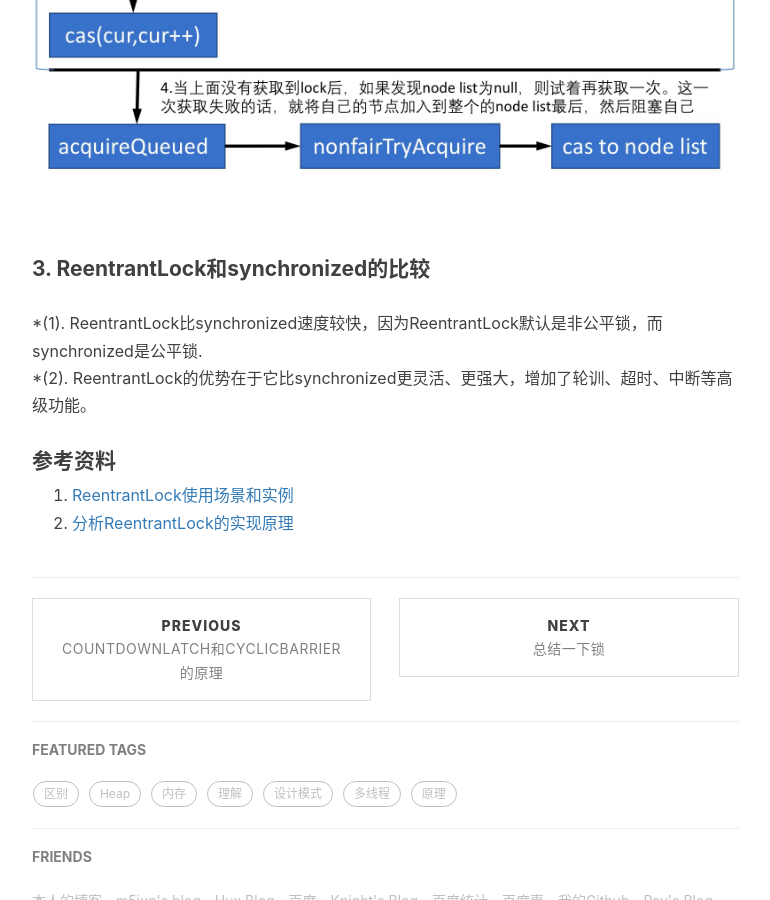
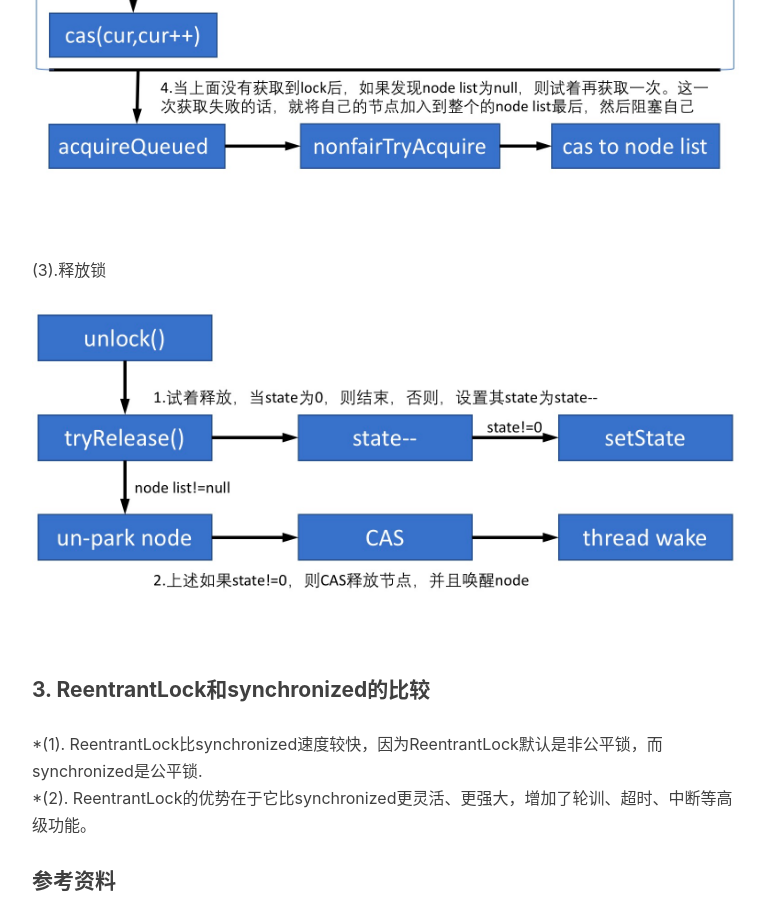
Before and after one commit to baiscjava/basicjava.github.io, a Jekyll site: the page built from _posts/2017-06-26-ReentrantLock的使用和原理.md, in a window 1280 px wide and 900 px high, scrolled down 2592 px. Shown: the whole window, without its empty margins (233-1003 px from the left). Built offline with Jekyll 4.4.1, drawn with Linux system fonts in a browser that asks for light colours; nearby versions of some CDN libraries; comment, search, counter and statistics services are not loaded.

Commit message:
Update 2017-06-26-ReentrantLock的使用和原理.md

```diff
--- a/_posts/2017-06-26-ReentrantLock的使用和原理.md
+++ b/_posts/2017-06-26-ReentrantLock的使用和原理.md
@@ -71,6 +71,9 @@ lock操作<br>
 lock操作<br>
 ![gras](/images/aqs/ReentrantLock_unfair_lock.jpeg)<br>
 
+(3).释放锁<br>
+![gras](/images/aqs/ReentrantLock_unlock.jpeg)<br>
+
 #### 3. ReentrantLock和synchronized的比较
 *(1). ReentrantLock比synchronized速度较快，因为ReentrantLock默认是非公平锁，而synchronized是公平锁.<br>
 *(2). ReentrantLock的优势在于它比synchronized更灵活、更强大，增加了轮训、超时、中断等高级功能。<br>
```
